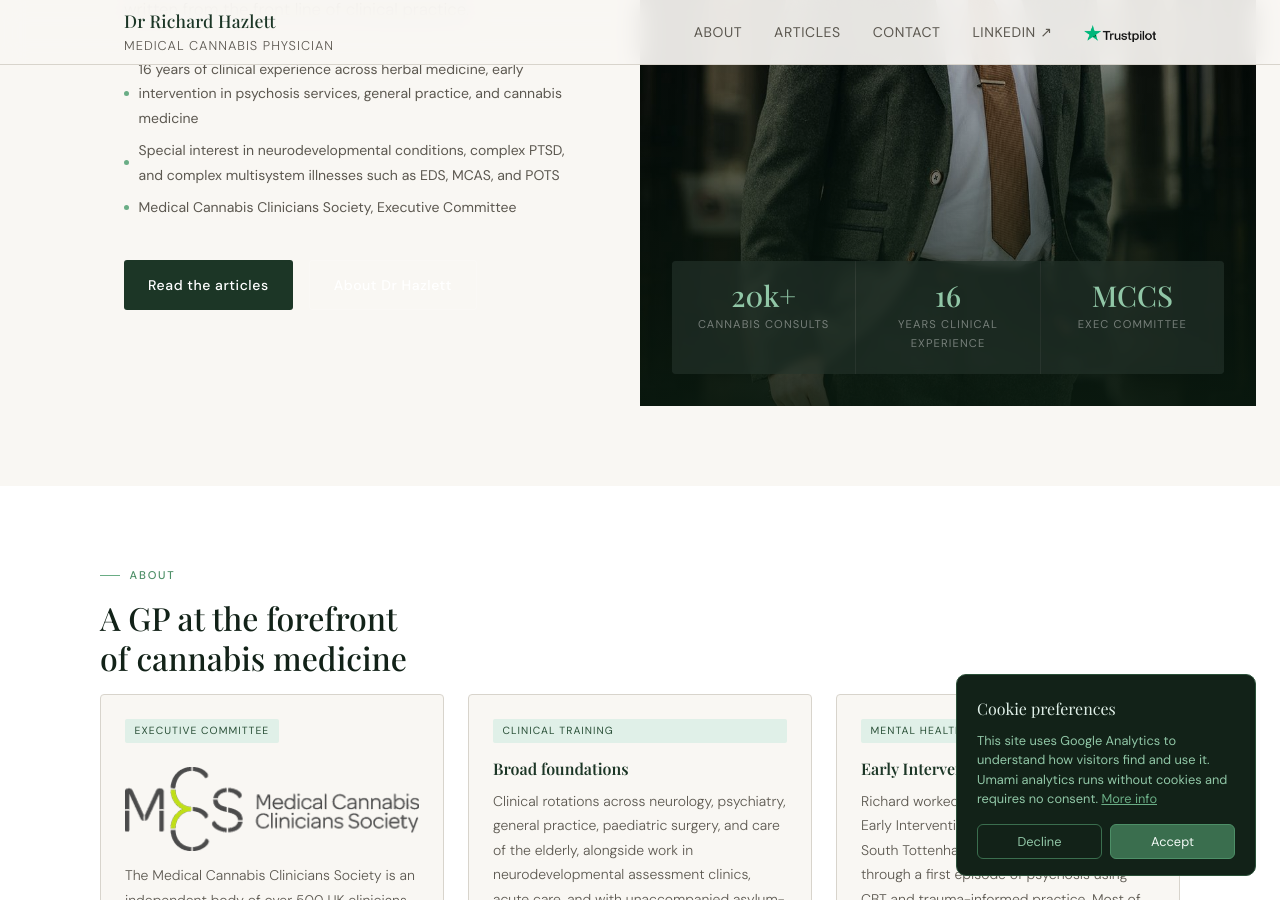
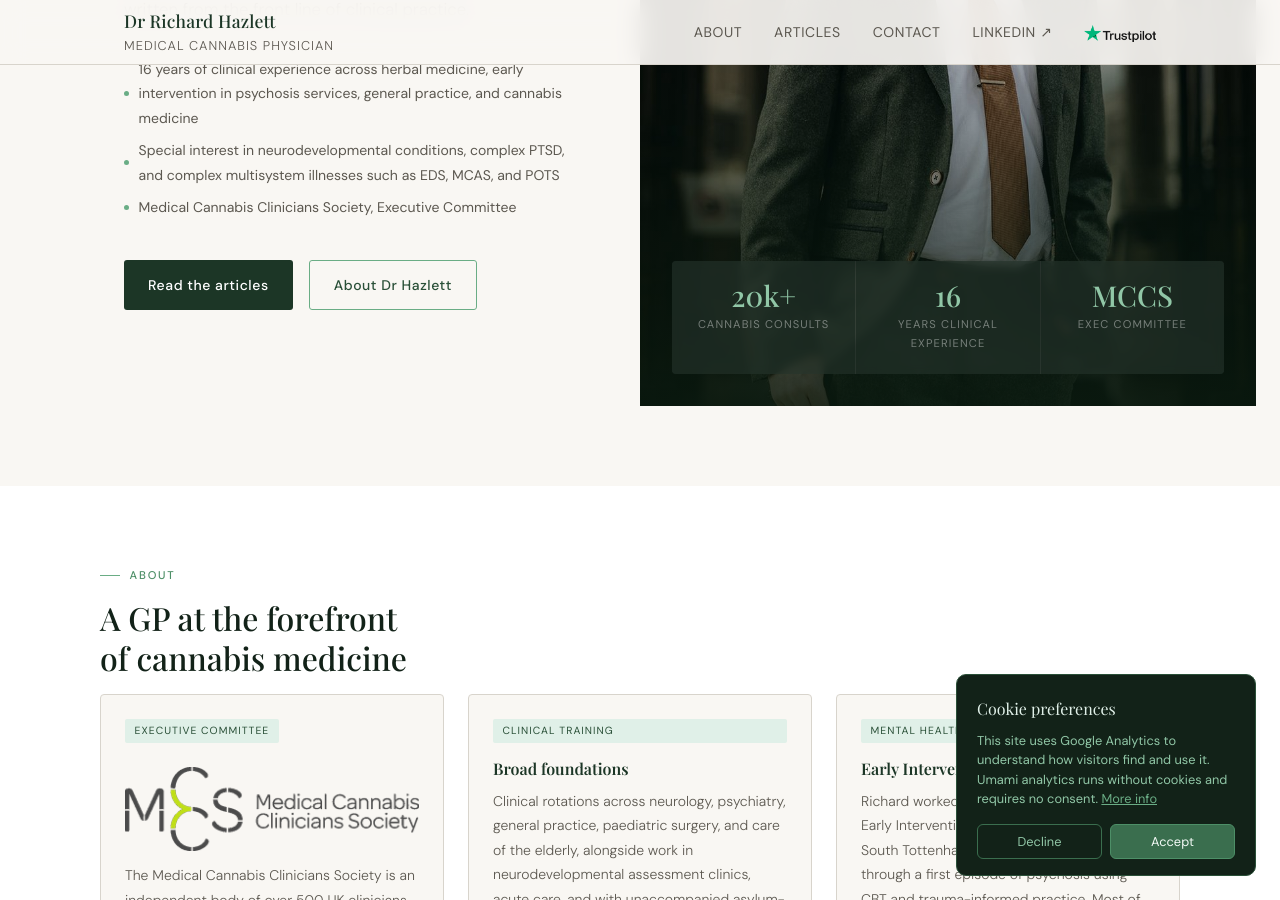
Before and after one commit to ThomasHaz/hh, a Jekyll site: the page built from index.html, in a window 1280 px wide and 900 px high, scrolled down 414 px. Built offline with Jekyll 4.4.1, drawn with Linux system fonts in a browser that asks for light colours.

Commit message:
about btn styling

```diff
--- a/_sass/main.scss
+++ b/_sass/main.scss
@@ -255,10 +255,8 @@ nav {
 
 .btn-outline {
   background: transparent;
-  // color: var(--green-700);
-  // border: 1px solid var(--green-400);
-  color: #FFF;
-  border: 1px solid #FFF3;
+  color: var(--green-700);
+  border: 1px solid var(--green-400);
 }
 
 .btn-outline:hover {
```
